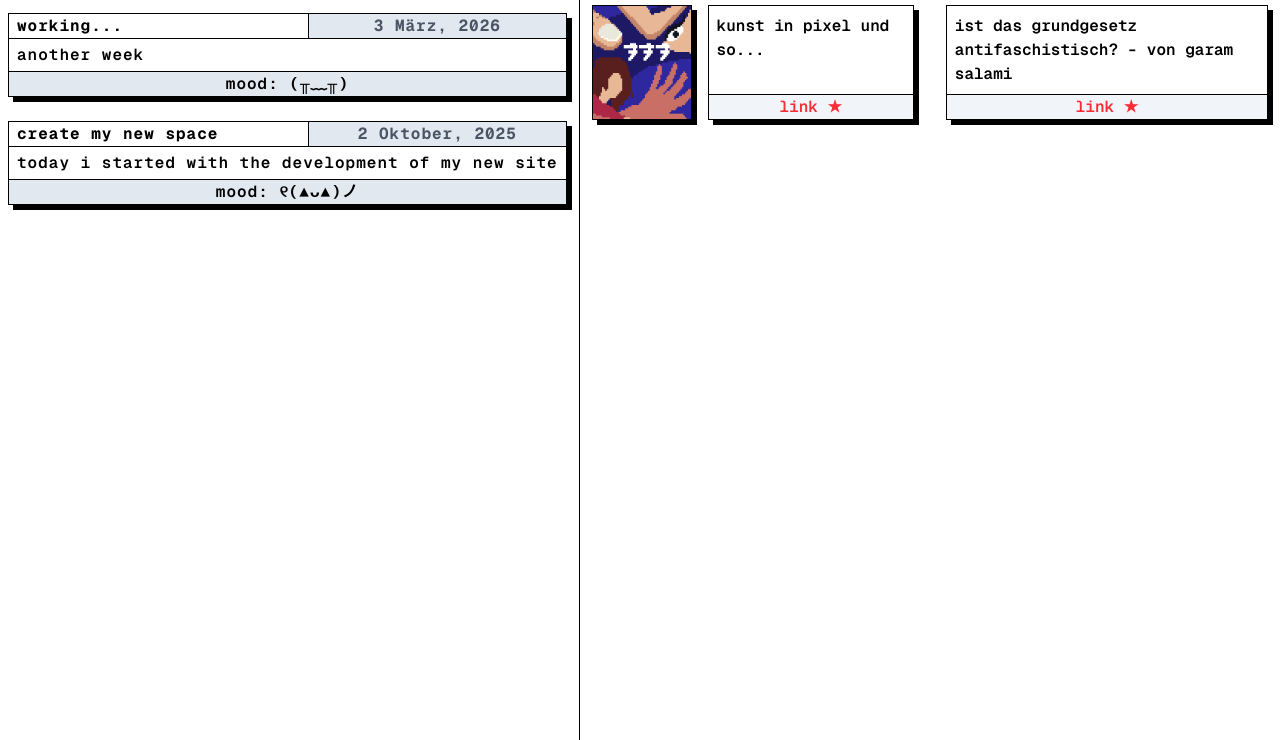
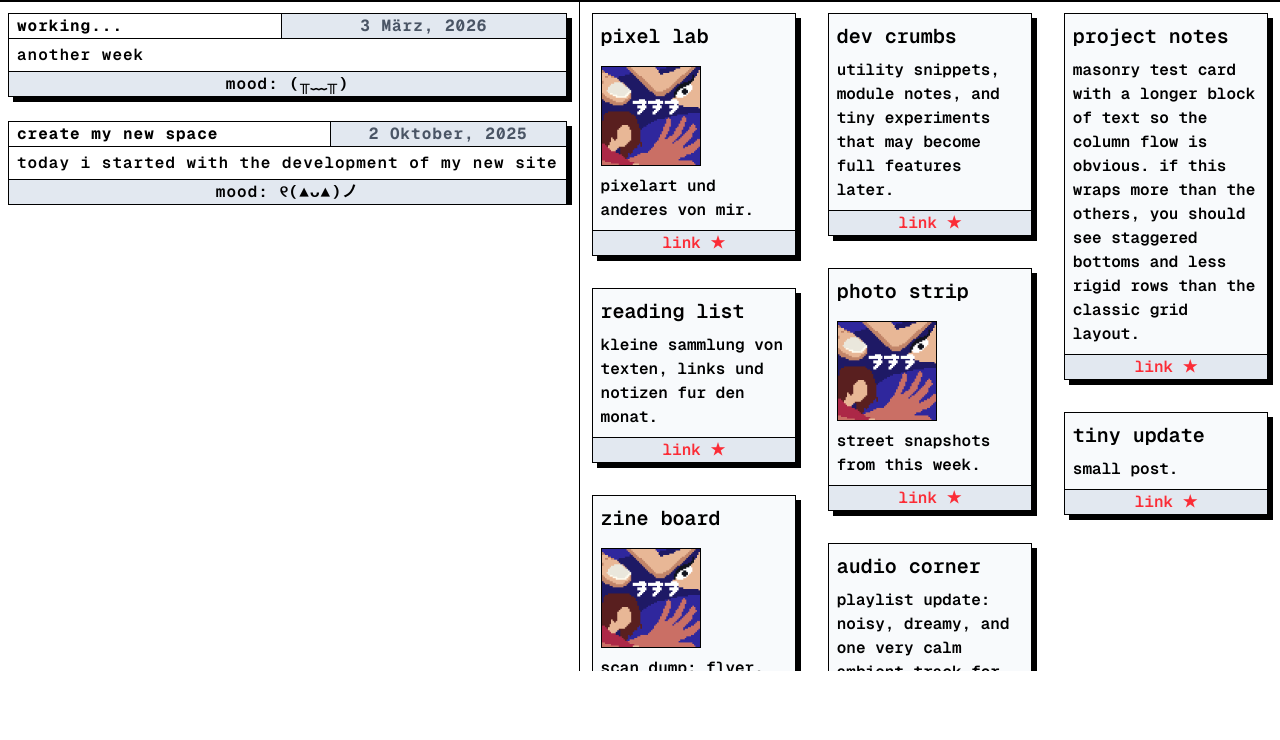
Before and after one commit to PakuBK/pakubk.github.io, a website with bundled scripts: page index.html in a window 1280 px wide. Shown: the part 129-869 px from the top of the page. After the commit the page ends 800 px from the top, so only its background shows below. Built offline with nearby package versions, Linux system fonts and the light colour scheme.

Commit message:
proof of concept

```diff
--- /dev/null
+++ b/content/posts.json
@@ -0,0 +1,47 @@
+{
+  "posts": [
+    {
+      "title": "pixel lab",
+      "content": "pixelart und anderes von mir.",
+      "img_url": "./imgs/777.png",
+      "url": "./pages/art.html"
+    },
+    {
+      "title": "reading list",
+      "content": "kleine sammlung von texten, links und notizen fur den monat.",
+      "url": "./pages/art.html"
+    },
+    {
+      "title": "zine board",
+      "content": "scan dump: flyer, cover drafts, collage assets, plus two unfinished pages from the mini-zine.",
+      "img_url": "./imgs/777.png",
+      "url": "./pages/art.html"
+    },
+    {
+      "title": "dev crumbs",
+      "content": "utility snippets, module notes, and tiny experiments that may become full features later.",
+      "url": "./pages/art.html"
+    },
+    {
+      "title": "photo strip",
+      "content": "street snapshots from this week.",
+      "img_url": "./imgs/777.png",
+      "url": "./pages/art.html"
+    },
+    {
+      "title": "audio corner",
+      "content": "playlist update: noisy, dreamy, and one very calm ambient track for late-night coding.",
+      "url": "./pages/art.html"
+    },
+    {
+      "title": "project notes",
+      "content": "masonry test card with a longer block of text so the column flow is obvious. if this wraps more than the others, you should see staggered bottoms and less rigid rows than the classic grid layout.",
+      "url": "./pages/art.html"
+    },
+    {
+      "title": "tiny update",
+      "content": "small post.",
+      "url": "./pages/art.html"
+    }
+  ]
+}
--- a/css/entry.css
+++ b/css/entry.css
@@ -1,6 +1,7 @@
 @import "tailwindcss";
 @theme {
   --shadow-primary: 5px 5px black;
+  --shadow-down: 0px 5px black;
   --color-dimmed: var(--color-gray-600);
 }
 
@@ -37,3 +38,29 @@ a {
 a::after {
   content: " ★";
 }
+
+@layer components {
+  #post-container {
+    column-count: 2;
+    column-gap: 2rem;
+  }
+
+  @media (min-width: 1100px) {
+    #post-container {
+      column-count: 3;
+    }
+  }
+
+  .post-card {
+    display: inline-block;
+    width: 100%;
+    margin: 0 0 2rem;
+    break-inside: avoid;
+    -webkit-column-break-inside: avoid;
+  }
+
+  .post-card-link {
+    display: block;
+    width: 100%;
+  }
+}
--- a/index.html
+++ b/index.html
@@ -12,7 +12,7 @@
       rel="stylesheet"
     />
   </head>
-  <body>
+  <body class="h-screen overflow-hidden flex flex-col">
     <header class="bg-slate-200">
       <h1
         class="text-3xl px-2 py-4 border-b border-black font-bold tracking-widest"
@@ -20,10 +20,10 @@
         pakus web corner
       </h1>
     </header>
-    <main class="h-full grid grid-cols-[auto_1fr]">
-      <section class="border-r border-black">
+    <main class="flex-1 min-h-0 grid grid-cols-[auto_1fr]">
+      <section class="border-r border-black min-h-0 flex flex-col min-w-75">
         <span
-          class="text-2xl mb-2 border-b border-black p-3 flex flex-row justify-between"
+          class="text-2xl mb-4 border-b border-black p-3 flex flex-row justify-between shadow-down"
         >
           <p>✉︎</p>
           <h2 class="tracking-widest">nachrichten</h2>
@@ -31,56 +31,29 @@
         </span>
         <div
           id="nachrichten-list"
-          class="grid grid-cols-1 gap-6 pl-2 pr-3 pt-2"
+          class="grid grid-cols-1 gap-6 pl-2 pr-3 overflow-y-auto min-h-0"
         >
           <p>loading nachrichten...</p>
         </div>
       </section>
-      <section class="">
+      <section class="min-h-0 flex flex-col min-w-175">
         <span
-          class="text-2xl mb-2 border-b border-black p-3 flex flex-row justify-between"
+          class="text-xl mb-4 border-b border-black p-3 flex flex-row justify-between shadow-down"
         >
           <p>☭</p>
-          <h2 class="tracking-widest">fundkiste</h2>
+          <h2 class="tracking-widest text-2xl">fundkiste</h2>
           <p>♯</p>
         </span>
-        <div class="grid grid-cols-2 px-3 gap-8">
-          <article class="flex flex-row gap-4">
-            <img
-              src="./777.png"
-              width="100px"
-              height="100px"
-              class="shadow-primary"
-            />
-            <div
-              class="h-full w-full flex flex-col shadow-primary border border-black"
-            >
-              <h4 class="p-2">kunst in pixel und so...</h4>
-              <a
-                class="w-full bg-slate-100 mt-auto border-t border-black text-center"
-                href="./pixelart.html"
-                >link</a
-              >
-            </div>
-          </article>
-
-          <article class="flex flex-row gap-4">
-            <div
-              class="h-full w-full flex flex-col shadow-primary border border-black"
-            >
-              <h4 class="p-2">
-                ist das grundgesetz antifaschistisch? - von garam salami
-              </h4>
-              <a
-                class="w-full bg-slate-100 mt-auto border-t border-black text-center"
-                href="https://salamithought.noblogs.org/post/2025/09/29/ist-das-grundgesetz-antifaschistisch/"
-                >link</a
-              >
-            </div>
-          </article>
+        <div
+          class="px-3 overflow-y-auto overflow-x-hidden min-h-0"
+          id="post-scroll"
+        >
+          <div id="post-container">
+            <p>loading posts...</p>
+          </div>
         </div>
       </section>
     </main>
-    <script src="./js/nachrichten.js" defer></script>
+    <script type="module" src="./main.js"></script>
   </body>
 </html>
--- /dev/null
+++ b/main.js
@@ -0,0 +1,5 @@
+import { loadNews } from "./modules/nachrichten.js";
+import { loadPosts } from "./modules/post.js";
+
+loadNews();
+loadPosts();
--- a/js/nachrichten.js
+++ b/modules/nachrichten.js
@@ -1,20 +1,14 @@
-const nachrichtenContainer = document.getElementById("nachrichten-list");
+import { escapeHtml } from "./utility.js";
 
-const escapeHtml = (value) =>
-  String(value)
-    .replaceAll("&", "&amp;")
-    .replaceAll("<", "&lt;")
-    .replaceAll(">", "&gt;")
-    .replaceAll('"', "&quot;")
-    .replaceAll("'", "&#39;");
+export const newsContainer = document.getElementById("nachrichten-list");
 
-const renderNachrichten = (entries) => {
-  if (!nachrichtenContainer) {
+export const renderNews = (entries) => {
+  if (!newsContainer) {
     return;
   }
 
   if (!Array.isArray(entries) || entries.length === 0) {
-    nachrichtenContainer.innerHTML = "<p>noch keine nachrichten da.</p>";
+    newsContainer.innerHTML = "<p>noch keine nachrichten da.</p>";
     return;
   }
 
@@ -26,10 +20,10 @@ const renderNachrichten = (entries) => {
       const mood = escapeHtml(entry.mood ?? "-");
 
       return `
-        <table class="min-w-[300px] shadow-primary">
+        <table class="min-w-[250px] shadow-primary">
           <thead>
             <tr>
-              <th align="left" class="px-2 w-[300px]">${title}</th>
+              <th align="left" class="px-2">${title}</th>
               <th align="center" class="text-dimmed text-nowrap bg-slate-200">${date}</th>
             </tr>
           </thead>
@@ -48,28 +42,41 @@ const renderNachrichten = (entries) => {
     })
     .join("");
 
-  nachrichtenContainer.innerHTML = cards;
+  newsContainer.innerHTML = cards;
 };
 
-const loadNachrichten = async () => {
-  if (!nachrichtenContainer) {
+export const loadNews = async () => {
+  if (!newsContainer) {
     return;
   }
 
   try {
-    const response = await fetch("./nachrichten.json", { cache: "no-store" });
+    let payload;
 
-    if (!response.ok) {
-      throw new Error(`HTTP ${response.status}`);
+    try {
+      const jsonModule = await import(
+        `../content/nachrichten.json?ts=${Date.now()}`,
+        {
+          with: { type: "json" },
+        }
+      );
+      payload = jsonModule.default;
+    } catch {
+      const response = await fetch("../content/nachrichten.json", {
+        cache: "no-store",
+      });
+
+      if (!response.ok) {
+        throw new Error(`HTTP ${response.status}`);
+      }
+
+      payload = await response.json();
     }
 
-    const payload = await response.json();
-    renderNachrichten(payload.nachrichten);
+    renderNews(payload.nachrichten);
   } catch (error) {
-    nachrichtenContainer.innerHTML =
+    newsContainer.innerHTML =
       "<p>nachrichten konnten nicht geladen werden.</p>";
     console.error("Fehler beim Laden von nachrichten.json:", error);
   }
 };
-
-loadNachrichten();
--- /dev/null
+++ b/modules/post.js
@@ -0,0 +1,78 @@
+import { escapeHtml } from "./utility.js";
+
+export const postContainer = document.getElementById("post-container");
+
+export const renderPosts = (entries) => {
+  if (!postContainer) {
+    return;
+  }
+
+  if (!Array.isArray(entries) || entries.length === 0) {
+    postContainer.innerHTML = "<p>noch keine inhalte da.</p>";
+    return;
+  }
+
+  const cards = entries
+    .map((entry) => {
+      const title = escapeHtml(entry.title ?? "(kein titel)");
+      const content = escapeHtml(entry.content ?? "");
+      const url = escapeHtml(entry.url ?? "#");
+      const hasImage =
+        typeof entry.img_url === "string" && entry.img_url.trim() !== "";
+      const imgMarkup = hasImage
+        ? `<img width="100" height="100" src="${escapeHtml(entry.img_url)}" alt="${title}" class="m-2" />`
+        : "";
+
+      return `
+        <article class="post-card shadow-primary border border-black bg-slate-100/50">
+          <h4 class="p-2 text-xl">${title}</h4>
+          ${imgMarkup}
+          <p class="px-2 pb-2">${content}</p>
+          <a
+            class="post-card-link bg-slate-200 border-t border-black text-center"
+            href="${url}"
+          >
+            link
+          </a>
+        </article>
+      `;
+    })
+    .join("");
+
+  postContainer.innerHTML = cards;
+};
+
+export const loadPosts = async () => {
+  if (!postContainer) {
+    return;
+  }
+
+  try {
+    let payload;
+
+    try {
+      const jsonModule = await import(
+        `../content/posts.json?ts=${Date.now()}`,
+        {
+          with: { type: "json" },
+        }
+      );
+      payload = jsonModule.default;
+    } catch {
+      const response = await fetch("../content/posts.json", {
+        cache: "no-store",
+      });
+
+      if (!response.ok) {
+        throw new Error(`HTTP ${response.status}`);
+      }
+
+      payload = await response.json();
+    }
+
+    renderPosts(payload.posts);
+  } catch (error) {
+    postContainer.innerHTML = "<p>inhalte konnten nicht geladen werden.</p>";
+    console.error("Fehler beim Laden von posts.json:", error);
+  }
+};
--- /dev/null
+++ b/modules/utility.js
@@ -0,0 +1,7 @@
+export const escapeHtml = (value) =>
+  String(value)
+    .replaceAll("&", "&amp;")
+    .replaceAll("<", "&lt;")
+    .replaceAll(">", "&gt;")
+    .replaceAll('"', "&quot;")
+    .replaceAll("'", "&#39;");
--- a/package.json
+++ b/package.json
@@ -5,7 +5,8 @@
   "main": "index.js",
   "scripts": {
     "test": "echo \"Error: no test specified\" && exit 1",
-    "tailwindcss": "npx @tailwindcss/cli -i ./src/css/entry.css -o ./src/css/output.css --watch"
+    "tailwindcss": "npx @tailwindcss/cli -i ./css/entry.css -o ./css/output.css --watch",
+    "dev": "python -m http.server 5500"
   },
   "keywords": [],
   "author": "",
--- /dev/null
+++ b/pages/art.html
@@ -0,0 +1,11 @@
+<!doctype html>
+<html lang="en">
+  <head>
+    <meta charset="UTF-8" />
+    <meta name="viewport" content="width=device-width, initial-scale=1.0" />
+    <title>pixelart</title>
+  </head>
+  <body>
+    pixelart
+  </body>
+</html>
```
Also changed, not shown: content/nachrichten.json (renamed from nachrichten.json), css/output.css, imgs/777.png (renamed from 777.png).
